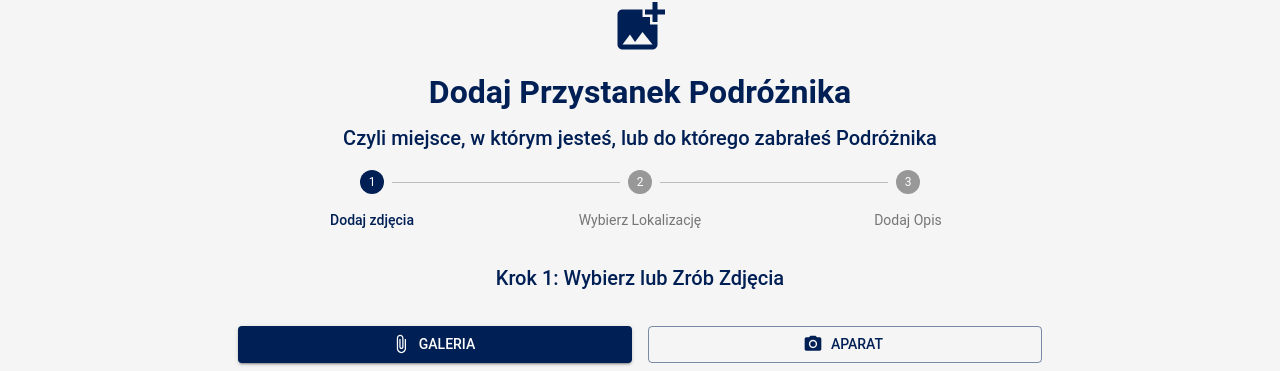
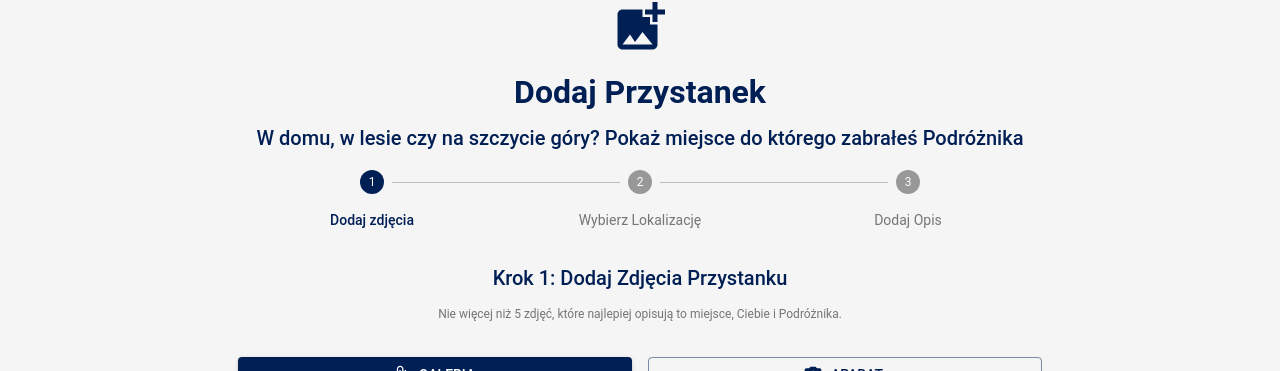
Before and after one commit to kudlatykaskader/dej-chochle, a React (Create React App) app in the folder frontend/: page / in a window 1280 px wide. Shown: the part 1139-1510 px from the top of the page. Built offline with nearby package versions, Linux system fonts and the light colour scheme; no server answers.

Commit message:
Update upload form not to  reset map when clicked

```diff
--- a/frontend/src/components/upload-form/MapPicker.jsx
+++ b/frontend/src/components/upload-form/MapPicker.jsx
@@ -16,7 +16,7 @@ const customIcon = L.icon({
   popupAnchor: [0, -32],
 });
 
-const MapPicker = ({ onLocationSelect, initialPosition = [51.505, 19.000], zoom = 5 }) => {
+const MapPicker = ({ onLocationSelect, initialPosition, zoom = 5 }) => {
   const mapRef = useRef(null);
   const markerRef = useRef(null);
 
@@ -67,19 +67,11 @@ const MapPicker = ({ onLocationSelect, initialPosition = [51.505, 19.000], zoom
       mapRef.current.on('click', onMapClick);
     }
 
-    // Cleanup when component unmounts
-    return () => {
-      if (mapRef.current) {
-        mapRef.current.off();
-        mapRef.current.remove();
-        mapRef.current = null;
-        markerRef.current = null;
-      }
-    };
+    return () => {};
   }, [initialPosition, zoom, onLocationSelect]);
 
   return (
-      <Box id="map-picker" sx={{ width: '100%', height: 350, borderRadius: 2, mt: 2 }}/>
+    <Box id="map-picker" sx={{ width: '100%', height: 350, borderRadius: 2, mt: 2 }} />
   );
 };
 
--- a/frontend/src/components/upload-form/MediaPicker.jsx
+++ b/frontend/src/components/upload-form/MediaPicker.jsx
@@ -4,7 +4,7 @@ import { Grid, Button } from '@mui/material';
 import CameraAltIcon from '@mui/icons-material/CameraAlt';
 import AttachFileIcon from '@mui/icons-material/AttachFile';
 
-const MediaPicker = ({ isUploading, onAddFiles }) => {
+const MediaPicker = ({ onAddFiles }) => {
   const fileInputRef = useRef(null);
   const cameraInputRef = useRef(null);
 
@@ -31,7 +31,6 @@ const MediaPicker = ({ isUploading, onAddFiles }) => {
           variant="contained"
           component="label"
           startIcon={<AttachFileIcon />}
-          disabled={isUploading}
         >
           Galeria
           <input
@@ -50,7 +49,6 @@ const MediaPicker = ({ isUploading, onAddFiles }) => {
           variant="outlined"
           component="label"
           startIcon={<CameraAltIcon />}
-          disabled={isUploading}
         >
           Aparat
           <input
--- a/frontend/src/components/upload-form/UploadForm.js
+++ b/frontend/src/components/upload-form/UploadForm.js
@@ -1,6 +1,6 @@
 // src/components/CreatePostStepper.js
 
-import React, { useState, useEffect } from 'react';
+import React, { useState, useEffect, useCallback } from 'react';
 import {
   Box,
   Stepper,
@@ -26,7 +26,6 @@ import {
   OuterSectionContainer,
   OuterSectionIcon,
 } from '../styled-components';
-import ImageGallery from '../image-gallery/ImageGallery';
 
 const steps = [
   'Dodaj zdjęcia',
@@ -121,15 +120,14 @@ const UploadForm = () => {
     }
   };
 
-  // Callback function to handle location selection from MapPicker
-  const handleLocationSelect = ({ lat, lng, location }) => {
+  const handleLocationSelect = useCallback(({ lat, lng, location }) => {
     setPost((prev) => ({
       ...prev,
       lat,
       lng,
       location,
     }));
-  };
+  }, []);
 
   const getStepContent = (step) => {
     switch (step) {
@@ -137,13 +135,13 @@ const UploadForm = () => {
         return (
           <Box sx={{ mt: 2 }}>
             <Typography variant="h6" gutterBottom>
-              Krok 1: Wybierz lub Zrób Zdjęcia
+              Krok 1: Dodaj Zdjęcia Przystanku
             </Typography>
-
+            <Typography variant="caption" color="textSecondary">
+              Nie więcej niż 5 zdjęć, które najlepiej opisują to miejsce, Ciebie i Podróżnika.
+            </Typography>
             <AttachmentsGrid attachments={attachments} onRemoveFile={handleRemoveFile} />
-
             <MediaPicker
-              isUploading={isUploading}
               onAddFiles={handleAddAttachments}
             />
           </Box>
@@ -155,15 +153,19 @@ const UploadForm = () => {
             <Typography variant="h6" gutterBottom>
               Krok 2: Wybierz Lokalizację na Mapie
             </Typography>
+            <Typography variant="caption" color="textSecondary">
+              Użyj mapy, aby w przybliżeniu wskazać miejsce, w którym zrobiłeś zdjęcia.
+            </Typography>
             <TextField
               fullWidth
               label="Wybrana Lokalizacja"
               value={post.location}
               disabled
               margin="normal"
-              helperText="Kliknij na mapie poniżej, aby wybrać miejsce gdzie zrobiono zdjęcie."
             />
-            <MapPicker onLocationSelect={handleLocationSelect} />
+            <MapPicker
+              onLocationSelect={handleLocationSelect}
+              initialPosition={[post.lan || 51.505, post.lng || 19.000]} />
           </Box>
         );
 
@@ -206,10 +208,10 @@ const UploadForm = () => {
           <AddPhotoAlternateIcon/>
         </OuterSectionIcon>
         <Typography variant="h2" color="primary" gutterBottom>
-          Dodaj Przystanek Podróżnika
+          Dodaj Przystanek
         </Typography>
         <Typography variant="h6" color="primary">
-          Czyli miejsce, w którym jesteś, lub do którego zabrałeś Podróżnika
+          W domu, w lesie czy na szczycie góry? Pokaż miejsce do którego zabrałeś Podróżnika
         </Typography>
 
       <Stepper sx={{mt: 2}} activeStep={activeStep} alternativeLabel>
```
